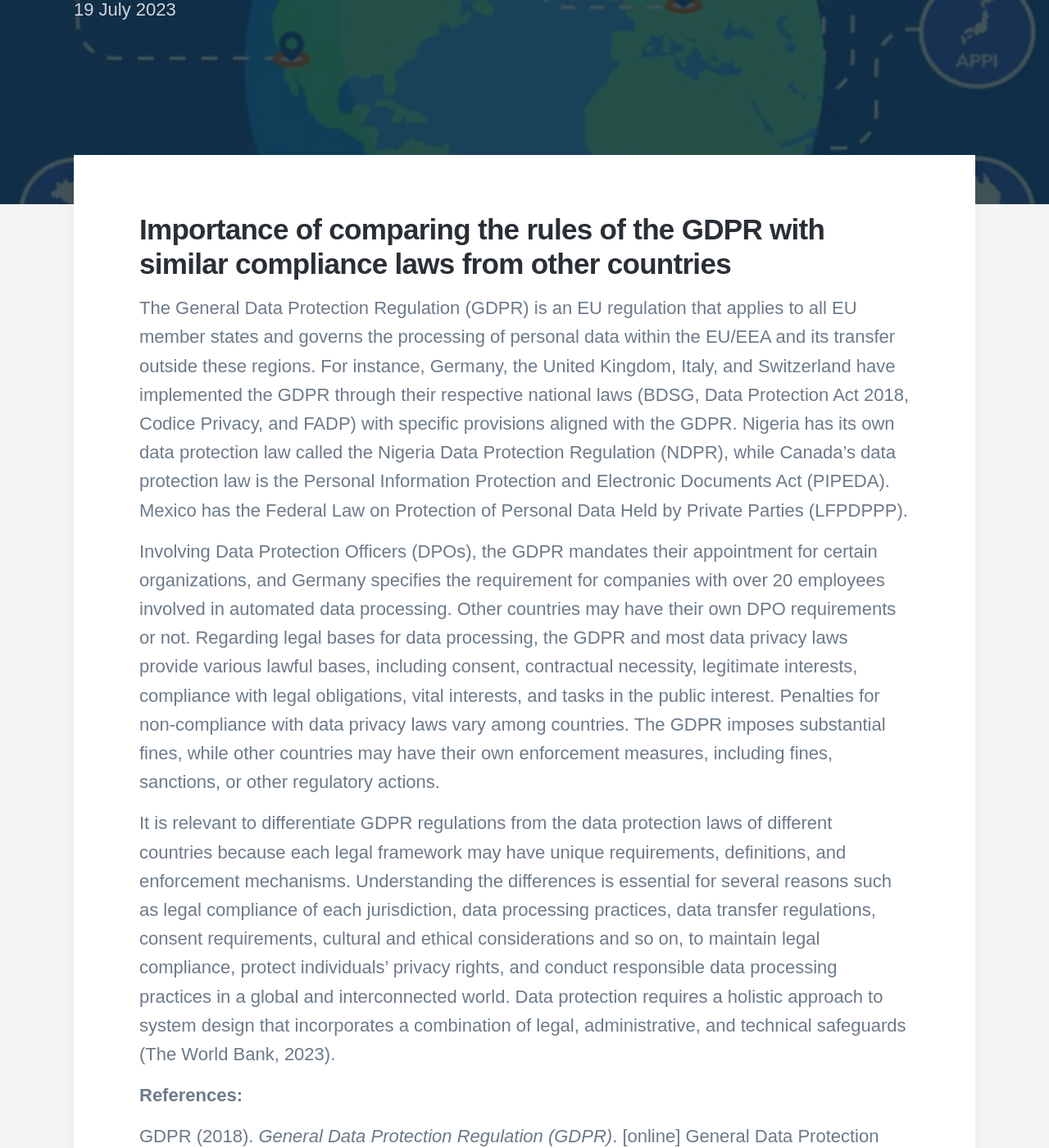
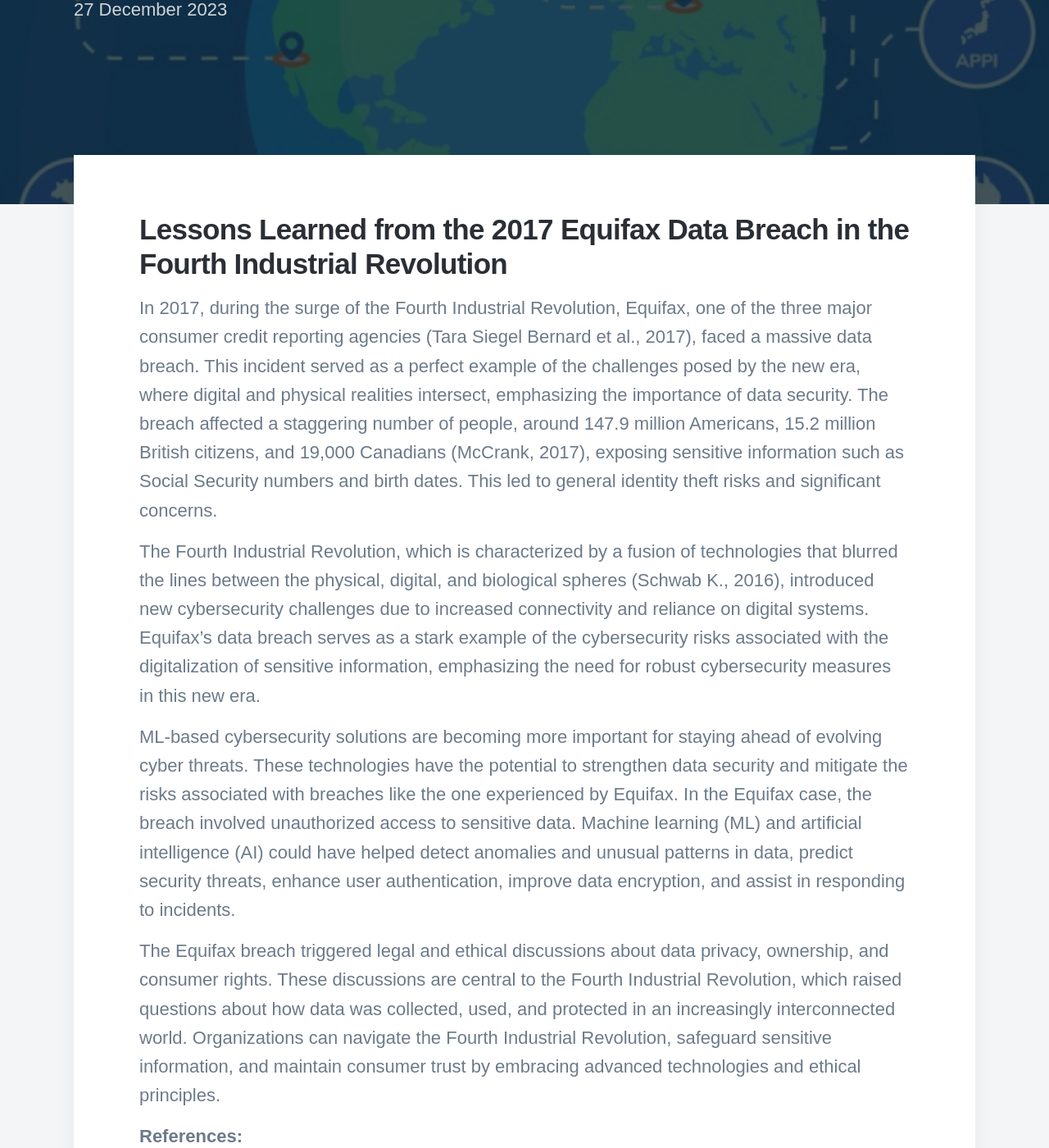
Before and after one commit to DaisyIpatzi/daisyipatzi.github.io, a Jekyll site: the page built from _posts/2023-12-27-summary-post1-moduleML.md, in a window 1280 px wide and 1400 px high, scrolled down 487 px. Shown: the whole window at 82% size. Built offline with Jekyll 4.4.1, drawn with Linux system fonts in a browser that asks for light colours; nearby versions of some CDN libraries; some web fonts are replaced; some of the changed text lies outside the part shown.

Commit message:
Update 2023-12-27-summary-post1-moduleML.md

```diff
--- a/_posts/2023-12-27-summary-post1-moduleML.md
+++ b/_posts/2023-12-27-summary-post1-moduleML.md
@@ -1,22 +1,28 @@
 ---
-title: 'Importance of comparing the rules of the GDPR with similar compliance laws from other countries'
-date: 2023-07-19 00:00:00
-description: 'Essay: Summary Post 2 | Module 3: Deciphering Big Data'
+title: 'Lessons Learned from the 2017 Equifax Data Breach in the Fourth Industrial Revolution'
+date: 2023-12-27 00:00:00
+description: 'Essay: Summary Post 1 | Machine Learning Module'
 featured_image: '/images/demo/gdpr_world.jpg'
 ---
 
-## Importance of comparing the rules of the GDPR with similar compliance laws from other countries
+## Lessons Learned from the 2017 Equifax Data Breach in the Fourth Industrial Revolution
 
-The General Data Protection Regulation (GDPR) is an EU regulation that applies to all EU member states and governs the processing of personal data within the EU/EEA and its transfer outside these regions. For instance, Germany, the United Kingdom, Italy, and Switzerland have implemented the GDPR through their respective national laws (BDSG, Data Protection Act 2018, Codice Privacy, and FADP) with specific provisions aligned with the GDPR. Nigeria has its own data protection law called the Nigeria Data Protection Regulation (NDPR), while Canada's data protection law is the Personal Information Protection and Electronic Documents Act (PIPEDA). Mexico has the Federal Law on Protection of Personal Data Held by Private Parties (LFPDPPP).
+In 2017, during the surge of the Fourth Industrial Revolution, Equifax, one of the three major consumer credit reporting agencies (Tara Siegel Bernard et al., 2017), faced a massive data breach. This incident served as a perfect example of the challenges posed by the new era, where digital and physical realities intersect, emphasizing the importance of data security. The breach affected a staggering number of people, around 147.9 million Americans, 15.2 million British citizens, and 19,000 Canadians (McCrank, 2017), exposing sensitive information such as Social Security numbers and birth dates. This led to general identity theft risks and significant concerns.
 
-Involving Data Protection Officers (DPOs), the GDPR mandates their appointment for certain organizations, and Germany specifies the requirement for companies with over 20 employees involved in automated data processing. Other countries may have their own DPO requirements or not. Regarding legal bases for data processing, the GDPR and most data privacy laws provide various lawful bases, including consent, contractual necessity, legitimate interests, compliance with legal obligations, vital interests, and tasks in the public interest. Penalties for non-compliance with data privacy laws vary among countries. The GDPR imposes substantial fines, while other countries may have their own enforcement measures, including fines, sanctions, or other regulatory actions.
+The Fourth Industrial Revolution, which is characterized by a fusion of technologies that blurred the lines between the physical, digital, and biological spheres (Schwab K., 2016), introduced new cybersecurity challenges due to increased connectivity and reliance on digital systems. Equifax's data breach serves as a stark example of the cybersecurity risks associated with the digitalization of sensitive information, emphasizing the need for robust cybersecurity measures in this new era.
 
-It is relevant to differentiate GDPR regulations from the data protection laws of different countries because each legal framework may have unique requirements, definitions, and enforcement mechanisms. Understanding the differences is essential for several reasons such as legal compliance of each jurisdiction, data processing practices, data transfer regulations, consent requirements, cultural and ethical considerations and so on, to maintain legal compliance, protect individuals' privacy rights, and conduct responsible data processing practices in a global and interconnected world. Data protection requires a holistic approach to system design that incorporates a combination of legal, administrative, and technical safeguards (The World Bank, 2023).
+ML-based cybersecurity solutions are becoming more important for staying ahead of evolving cyber threats. These technologies have the potential to strengthen data security and mitigate the risks associated with breaches like the one experienced by Equifax. In the Equifax case, the breach involved unauthorized access to sensitive data. Machine learning (ML) and artificial intelligence (AI) could have helped detect anomalies and unusual patterns in data, predict security threats, enhance user authentication, improve data encryption, and assist in responding to incidents.
+
+The Equifax breach triggered legal and ethical discussions about data privacy, ownership, and consumer rights. These discussions are central to the Fourth Industrial Revolution, which raised questions about how data was collected, used, and protected in an increasingly interconnected world. Organizations can navigate the Fourth Industrial Revolution, safeguard sensitive information, and maintain consumer trust by embracing advanced technologies and ethical principles.
 
 **References:**
 
-GDPR (2018). _General Data Protection Regulation (GDPR)_. [online] General Data Protection Regulation (GDPR). Available at: https://gdpr-info.eu/ [Accessed 19 Jul. 2023].
+Federal Trade Commission (2022). _Equifax Data Breach Settlement._ [online] Federal Trade Commission. Available at: https://www.ftc.gov/enforcement/refunds/equifax-data-breach-settlement [Accessed 13 Nov. 2023].
 
-The World Bank (2023). _Data protection and privacy laws, Identification for Development_. [online] Available at: https://id4d.worldbank.org/guide/data-protection-and-privacy-laws [Accessed 19 Jul. 2023].
+Hammouchi, H., Cherqi, O., Mezzour, G., Ghogho, M. and Koutbi, M.E. (2019). _Digging Deeper into Data Breaches: An Exploratory Data Analysis of Hacking Breaches Over Time_. Procedia Computer Science, 151, pp.1004–1009. doi:https://doi.org/10.1016/j.procs.2019.04.141.
 
-Goasduff, L. (2014). _Gartner Says By 2023, 65% of the World’s Population Will Have Its Personal Data Covered Under Modern Privacy Regulations_. [online] Gartner. Available at: https://www.gartner.com/en/newsroom/press-releases/2020-09-14-gartner-says-by-2023--65--of-the-world-s-population-w [Accessed 19 Jul. 2023].
+McCrank, J. (2017). _Equifax says 15.2 million UK records exposed in cyber breach_. Reuters. [online] 11 Oct. Available at: https://www.reuters.com/article/us-equifax-cyber-idUSKBN1CF2JU [Accessed 4 Dec. 2023].
+
+Schwab, K. (2016). _The Fourth Industrial Revolution: what it means, how to respond_. [online] World Economic Forum. Available at: https://www.weforum.org/agenda/2016/01/the-fourth-industrial-revolution-what-it-means-and-how-to-respond [Accessed 13 Nov. 2023].
+
+Tara Siegel Bernard, Hsu, T., Perlroth, N. and Lieber, R. (2017). _Equifax Says Cyberattack May Have Affected 143 Million in the U.S. The New York Times_. [online] 7 Sep. Available at: https://www.nytimes.com/2017/09/07/business/equifax-cyberattack.html [Accessed 4 Dec. 2023].
```
